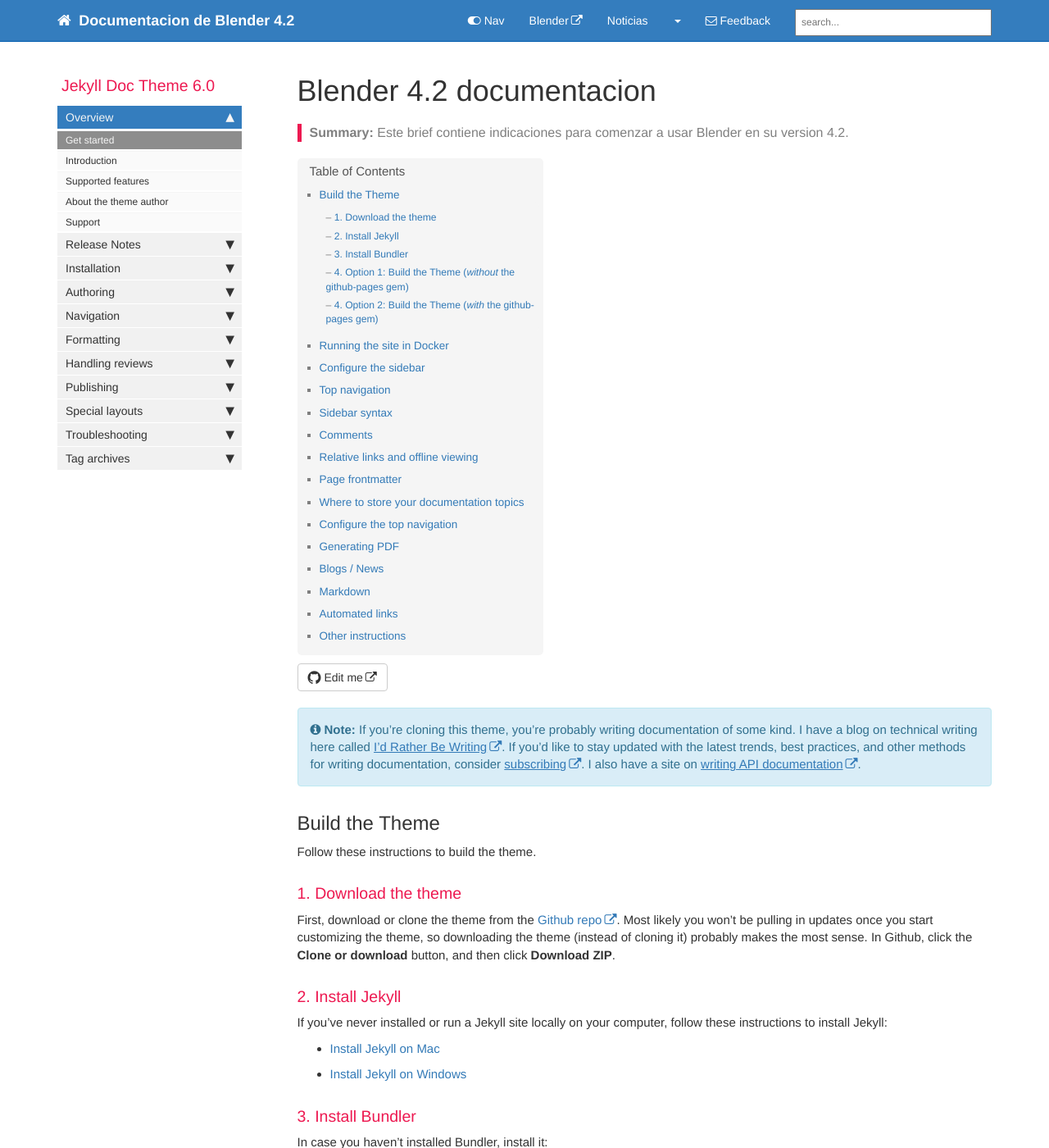
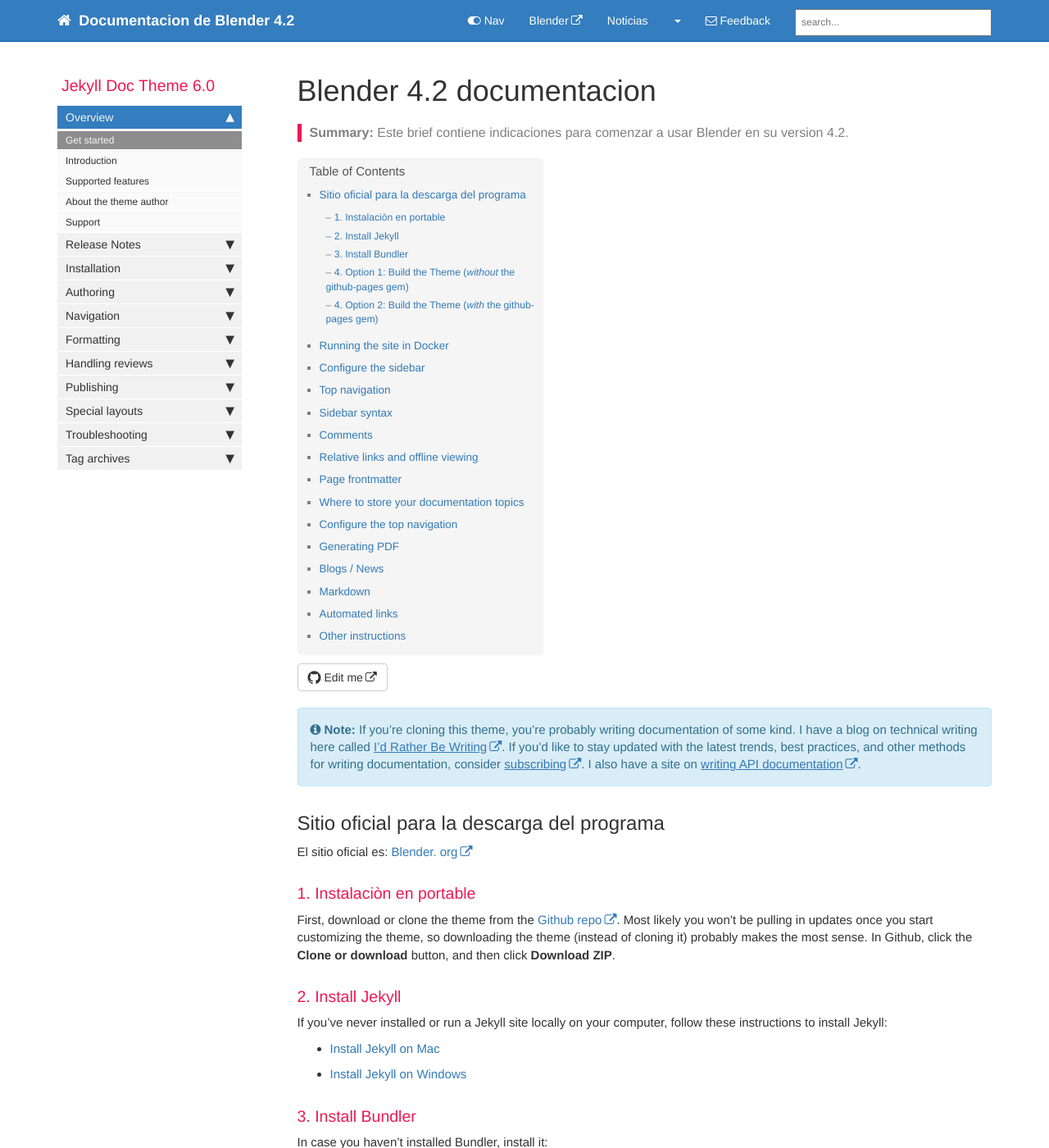
Before and after one commit to beztao01/blender42, a Jekyll site: the page built from index.md, in a window 1280 px wide and 1400 px high. Shown: the whole window at 82% size. Built offline with Jekyll 4.4.1, drawn with Linux system fonts in a browser that asks for light colours; comment, search, counter and statistics services are not loaded.

Commit message:
index.md

```diff
--- a/index.md
+++ b/index.md
@@ -9,11 +9,11 @@ summary: Este brief contiene indicaciones para comenzar a usar Blender en su ver
 
 {% include note.html content="If you're cloning this theme, you're probably writing documentation of some kind. I have a blog on technical writing here called <a alt='technical writing blog' href='http://idratherbewriting.com'>I'd Rather Be Writing</a>. If you'd like to stay updated with the latest trends, best practices, and other methods for writing documentation, consider <a href='https://tinyletter.com/tomjoht'>subscribing</a>. I also have a site on <a href='http://idratherbewriting.com/learnapidoc'>writing API documentation</a>." %}
 
-## Build the Theme
+## Sitio oficial para la descarga del programa
 
-Follow these instructions to build the theme.
+El sitio oficial es: <a href='https://www.blender.org/'>Blender. org</a>
 
-### 1. Download the theme
+### 1. Instalaciòn en portable
 
 First, download or clone the theme from the [Github repo](https://github.com/tomjoht/documentation-theme-jekyll). Most likely you won't be pulling in updates once you start customizing the theme, so downloading the theme (instead of cloning it) probably makes the most sense. In Github, click the **Clone or download** button, and then click **Download ZIP**.
 
```
